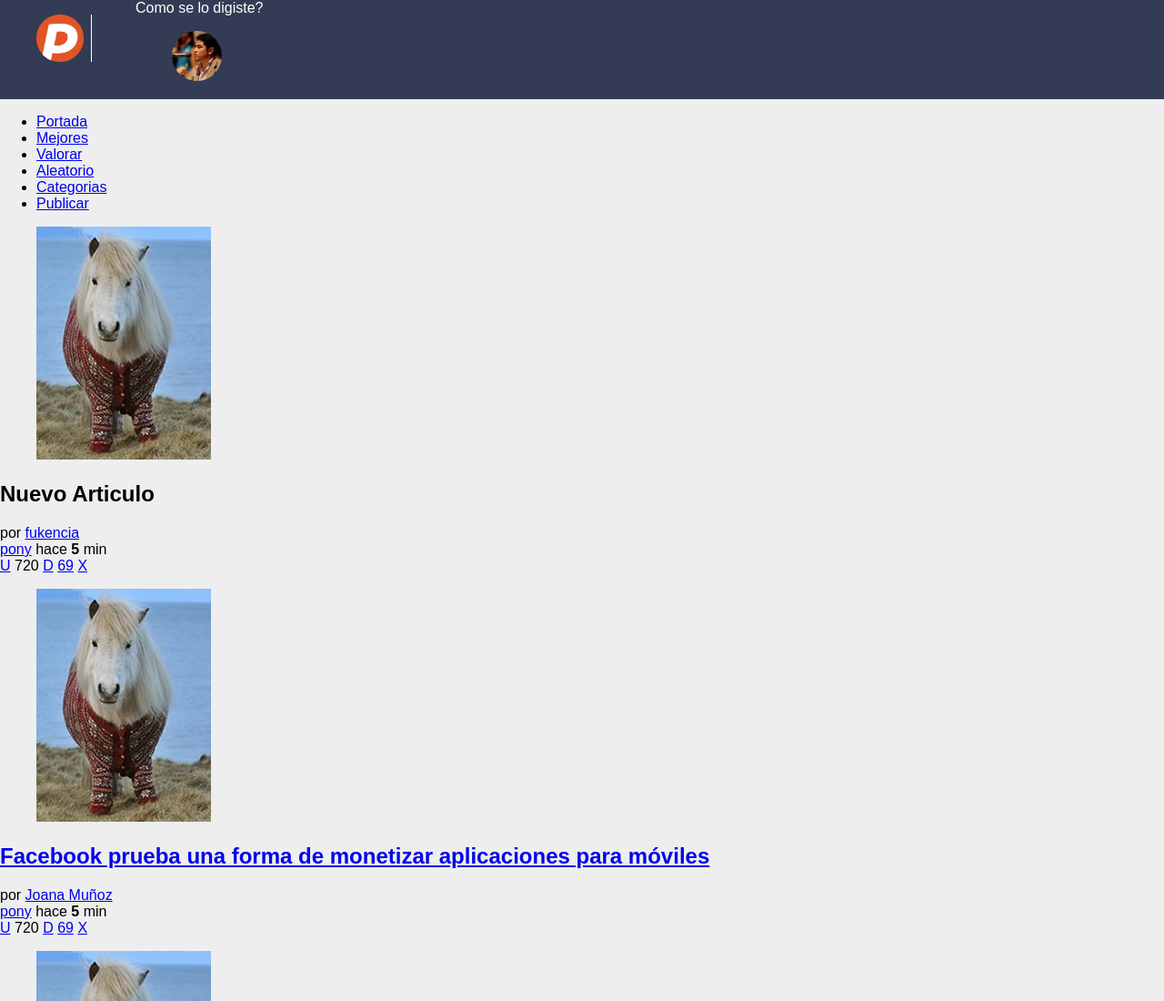
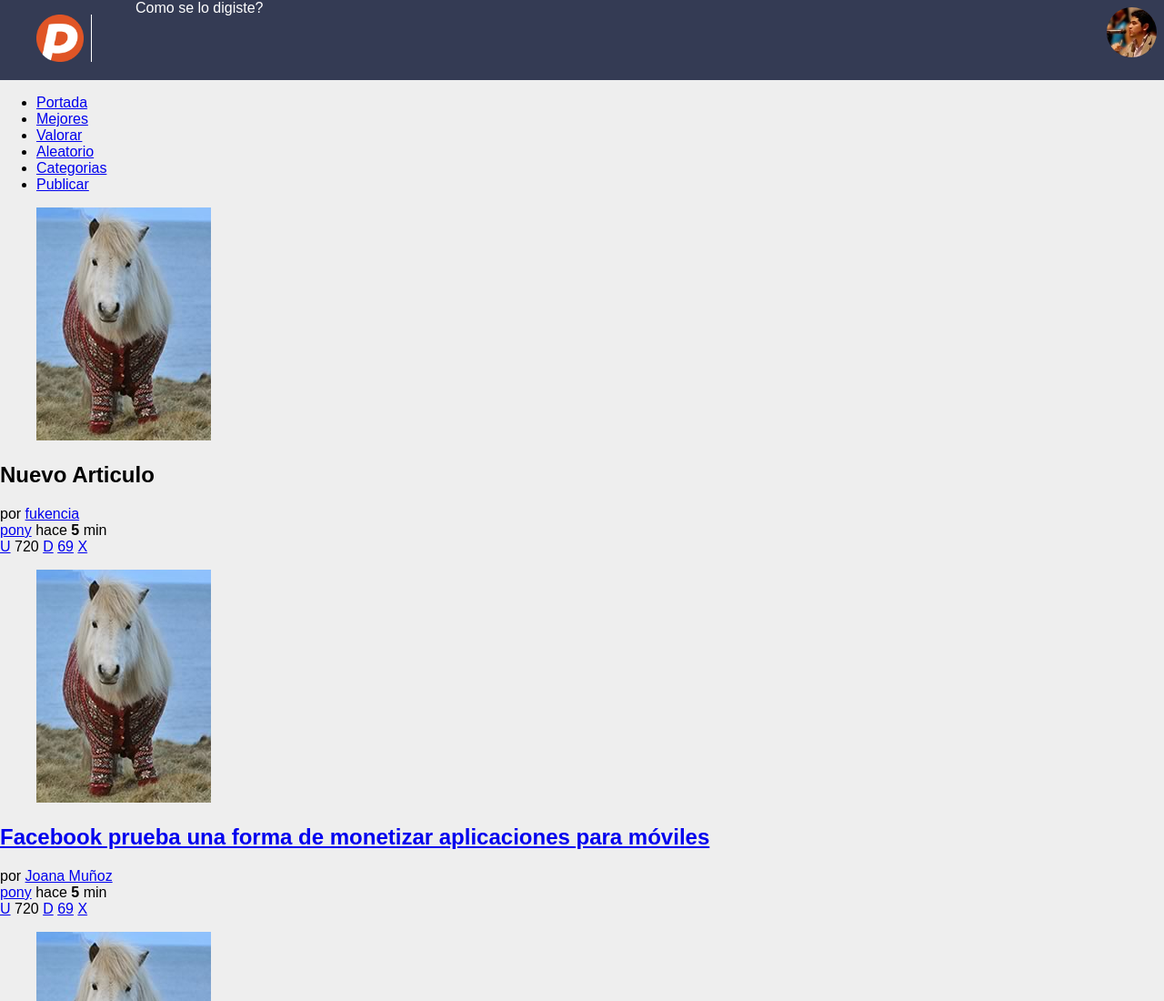
Before and after one commit to AlbertHerrera/primer_proyecto_css, a plain HTML site: page index.html in a window 1280 px wide. Shown: the top 1100 px of the page at 91% size. Drawn offline with Linux system fonts and the light colour scheme.

Commit message:
position

```diff
--- a/estilos.css
+++ b/estilos.css
@@ -13,6 +13,7 @@ header {
 	color: white;
 	padding: 0,5em;
 	overflow: hidden;
+	position: relative;
 }
 header figure {
 	float:left;
@@ -22,6 +23,13 @@ header h1 {
 	margin: 0 70px 0 0;
 	font-size: 1em;
 	font-weight: normal;
+}
+header #avatar {
+	margin: 0.5em 0.5em 0 0;
+	position: absolute;
+	top: 0;
+	right: 0;
+
 }
 header #avatar img {
 	width:55px;
```
